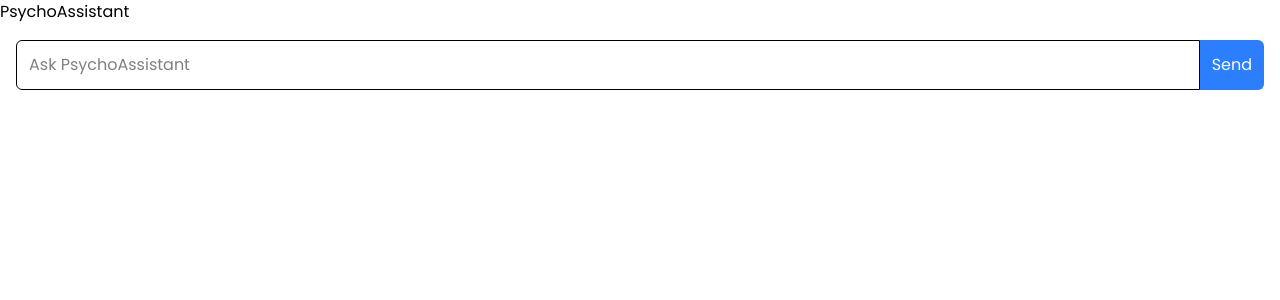
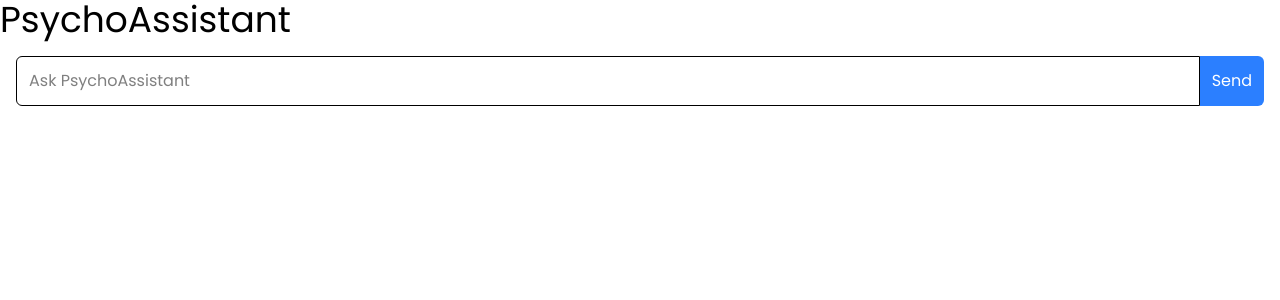
Before and after one commit to PsychoAssisant/Front-End-Shell-App, a Next.js app: page / in a window 1280 px wide. Shown: the top 300 px of the page. Built offline with nearby package versions, Linux system fonts and the light colour scheme.

Commit message:
Fixed issiue with uuid for chat messages

```diff
--- a/src/app/components/ChatHistory.tsx
+++ b/src/app/components/ChatHistory.tsx
@@ -17,7 +17,7 @@ const ChatHistory: React.FC<ChatHistoryProps> = ({ messages }) => {
   return (
     <div>
       {messages.map((message) => (
-        <div key="message.id" className={` ${getMessageStyles(message.role)}`}>
+        <div key={message.id} className={` ${getMessageStyles(message.role)}`}>
           <p>{message.content}</p>
         </div>
       ))}
--- a/src/app/page.tsx
+++ b/src/app/page.tsx
@@ -1,10 +1,10 @@
 "use client";
 
-import { v4 as uuidv4 } from "uuid";
 import { useState } from "react";
 import { ChatMessage } from "./types/chat";
 import PromptInput from "./components/PromptInput";
 import ChatHistory from "./components/ChatHistory";
+import { v4 as uuidv4 } from "uuid";
 
 export default function Home() {
   const [isLoading, setIsLoading] = useState(false);
@@ -52,8 +52,6 @@ export default function Home() {
       };
       setHistory((prev) => [...prev, aiMessage]);
     } catch (error) {
-      console.error("Błąd komunikacji z backendem:", error);
-      // Opcjonalnie: Dodaj wiadomość o błędzie systemowym do historii czatu
       setHistory((prev) => [
         ...prev,
         {
@@ -69,7 +67,7 @@ export default function Home() {
   };
   return (
     <main>
-      <h1>PsychoAssistant</h1>
+      <h1 className="text-4xl flex flex-row">PsychoAssistant</h1>
       <div>
         <ChatHistory messages={history}>{}</ChatHistory>
       </div>
```
